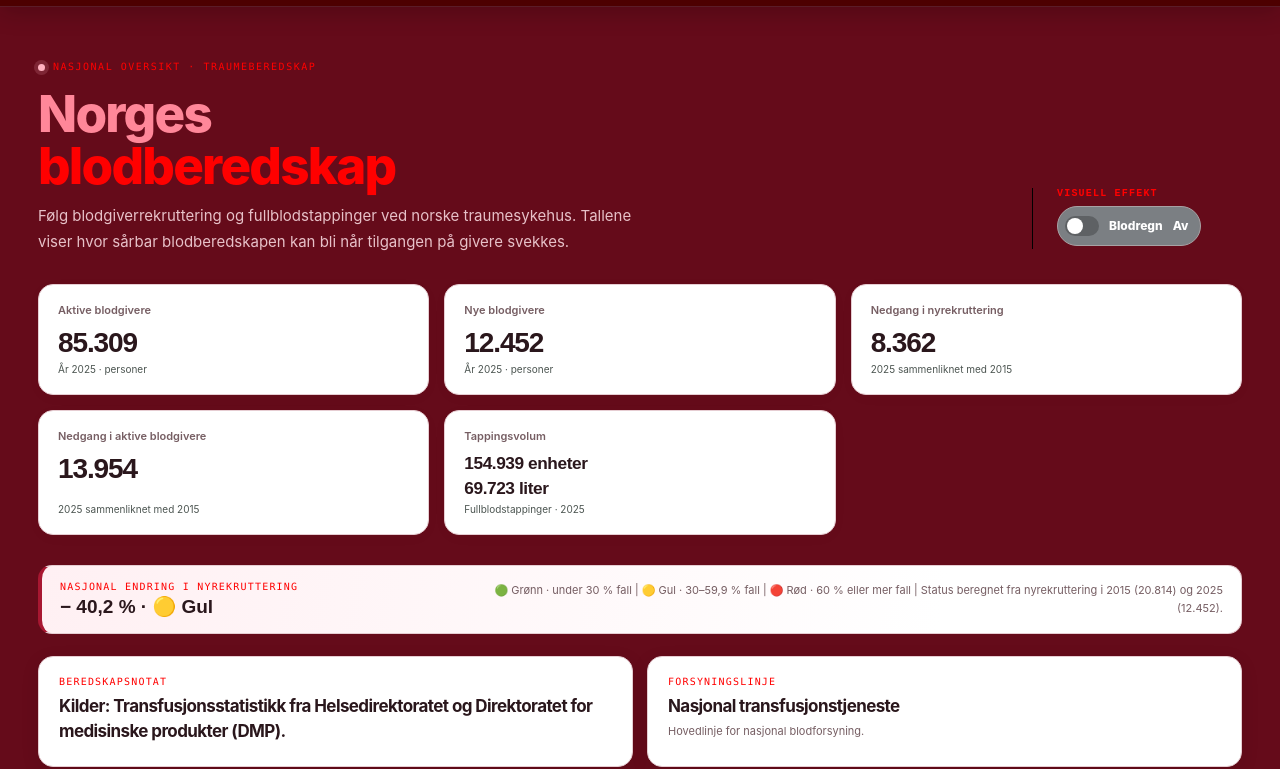
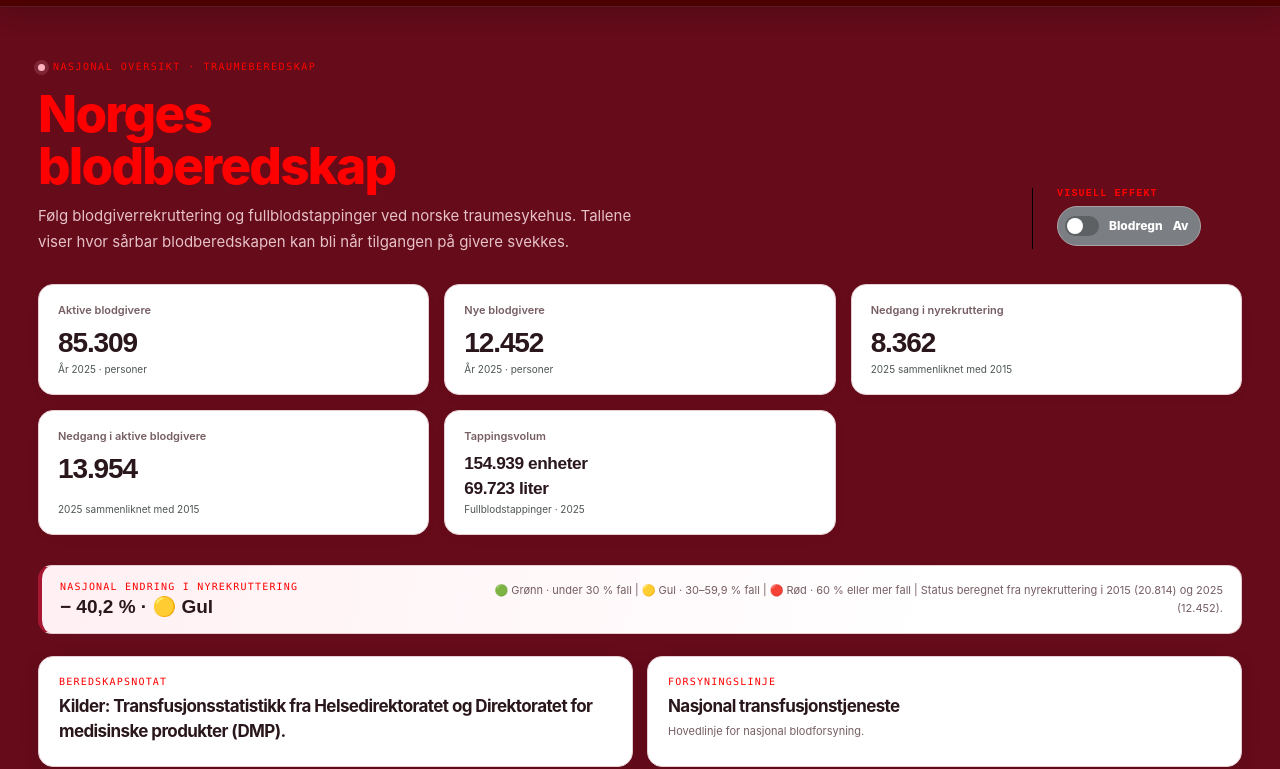
Before and after one commit to SonusSpeaker/blodberedskap, a plain HTML site: page index.html in a window 1280 px wide. Shown: the part 71-840 px from the top of the page. Drawn offline with nearby package versions, Linux system fonts and the light colour scheme.

Commit message:
Update index.html
forsøk på å få Norge blodrød

```diff
--- a/index.html
+++ b/index.html
@@ -16,7 +16,7 @@
     <section class="hero-row">
       <div>
         <div class="eyebrow"><span class="eyebrow-dot"></span> NASJONAL OVERSIKT · TRAUMEBEREDSKAP</div>
-        <h1>Norges<br><em>blodberedskap</em></h1>
+        <h1><em>Norges<br>blodberedskap</em></h1>
         <p class="hero-copy">Følg blodgiverrekruttering og fullblodstappinger ved norske traumesykehus. Tallene viser hvor sårbar blodberedskapen kan bli når tilgangen på givere svekkes.</p>
       </div>
       <div class="hero-meta">
```
